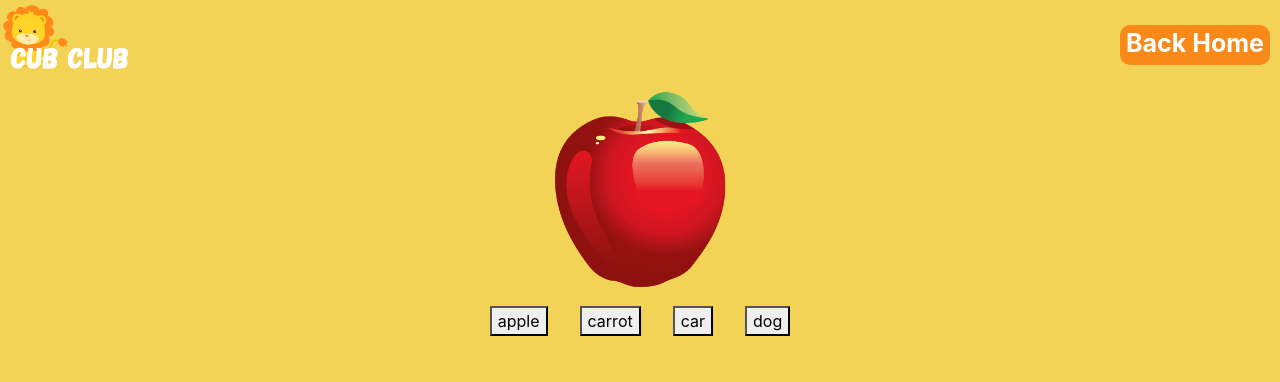
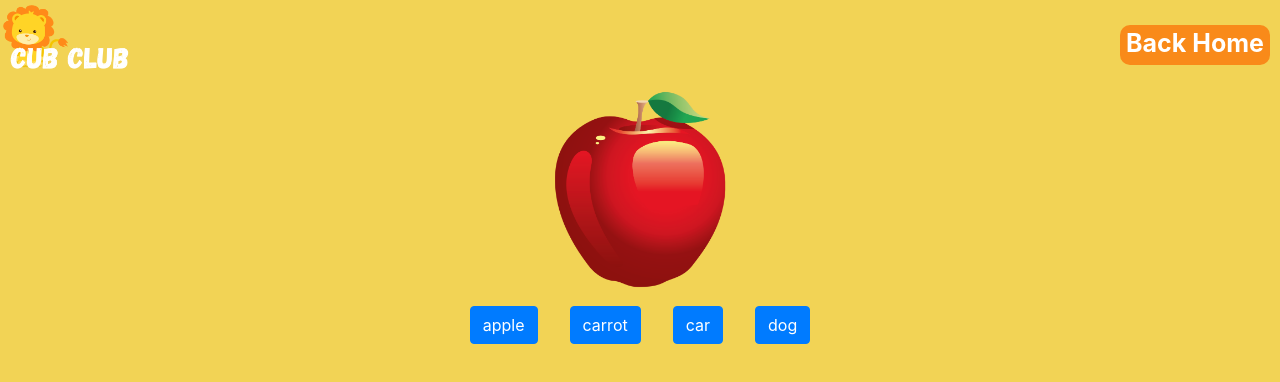
Before and after one commit to jackjury/hackapp, a React (Create React App) app: page /image-game/fruit in a window 1280 px wide. Shown: the top 382 px of the page. Built offline with nearby package versions, Linux system fonts and the light colour scheme.

Commit message:
added btn css

```diff
--- a/src/components/answers.jsx
+++ b/src/components/answers.jsx
@@ -24,7 +24,12 @@ class AnswerButtons extends Component {
       <div className="container">
         {arr.map((item) => {
           return (
-            <button onClick={() => this.props.try(item[1])}>{item[0]}</button>
+            <button
+              className="btn btn-primary"
+              onClick={() => this.props.try(item[1])}
+            >
+              {item[0]}
+            </button>
           );
         })}
       </div>
```
